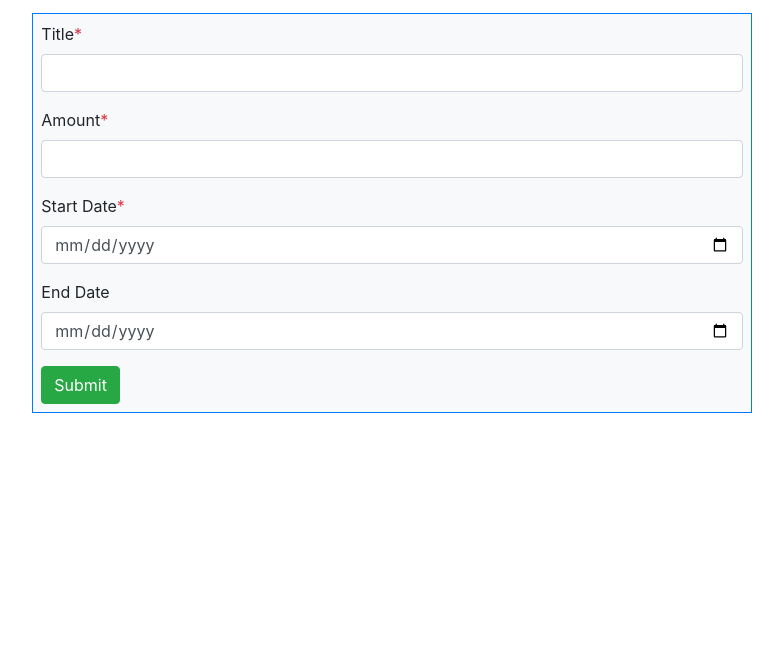
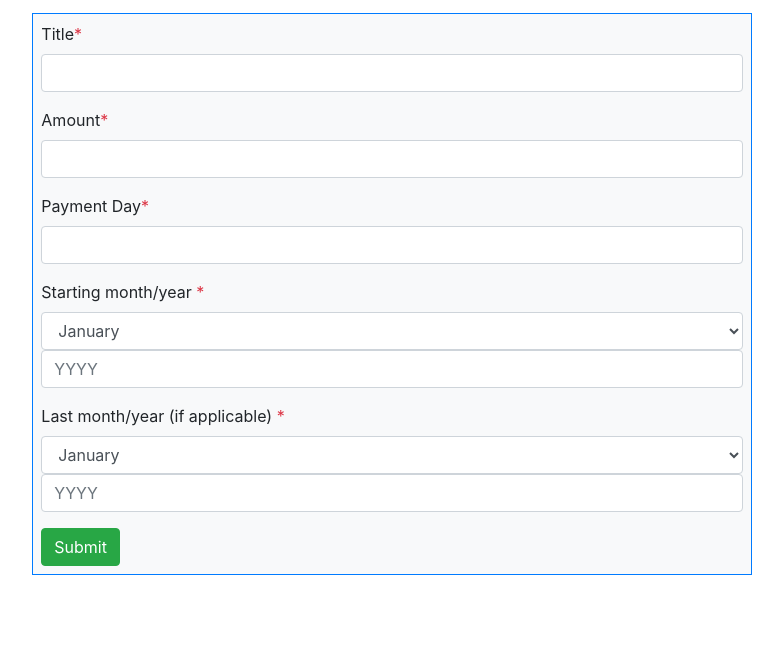
Before and after one commit to CAndre0904/portfolio, a Flask app: page /create in a window 1280 px wide. Shown: the part 155-802 px from the top of the page, without its empty margins (248-1031 px from the left). Before the commit the page ends 568 px from the top, so only its background shows below. Run offline with Flask 3, Linux system fonts and the light colour scheme; the visitor is signed in with stand-in values (Sample User, id 1).

Commit message:
Updated expenses to have separate fields for payment day, start month, start year, last month and last year.

```diff
--- a/finance_manager/config.py
+++ b/finance_manager/config.py
@@ -64,26 +64,35 @@ class Expense(db.Model):
     created = db.Column(db.DateTime, nullable=False)
     title = db.Column(db.Text, nullable=False)
     amount = db.Column(db.Float, nullable=False)
-    start_date = db.Column(db.Date, nullable=False)
-    end_date = db.Column(db.Date, nullable=True)
+    payment_day = db.Column(db.Integer, nullable=False)
+    start_month = db.Column(db.Integer, nullable=False)
+    start_year = db.Column(db.Integer, nullable=False)
+    last_month = db.Column(db.Integer, nullable=True)
+    last_year = db.Column(db.Integer, nullable=True)
     user = db.relationship("User", back_populates="expenses")
 
     # Declaring the constructor
-    def __init__(self, userid, title, amount, start_date, end_date):
+    def __init__(self, userid, title, amount, payment_day, start_month, start_year, last_month, last_year):
         self.userid = userid
         self.created = datetime.now()
         self.title = title
         self.amount = amount
-        self.start_date = start_date
-        self.end_date = end_date
+        self.payment_day = payment_day
+        self.start_month = start_month
+        self.start_year = start_year
+        self.last_month = last_month
+        self.last_year = last_year
 
     # Declaring a method to update an expense
-    def update(self, title, amount, due_date, end_date):
+    def update(self, userid, title, amount, payment_day, start_month, start_year, last_month, last_year):
         self.created = datetime.now()
         self.title = title
         self.amount = amount
-        self.start_date = due_date
-        self.end_date = end_date
+        self.payment_day = payment_day
+        self.start_month = start_month
+        self.start_year = start_year
+        self.last_month = last_month
+        self.last_year = last_year
         db.session.commit()
 
 class User(db.Model, UserMixin):
@@ -162,7 +171,7 @@ class UserView(ModelView):
 class ExpenseView(ModelView):
     column_display_pk = True
     column_hide_backrefs = False
-    column_list = ('id','userid','created','title','amount','start_date', 'end_date','user')
+    column_list = ('id','userid','created','title','amount', 'payment_day','start_month', 'start_year', 'last_month', 'last_year', 'user')
 
     # Only db admins can access the users table
     def is_accessible(self):
--- a/finance_manager/expenses/forms.py
+++ b/finance_manager/expenses/forms.py
@@ -1,10 +1,29 @@
 from flask_wtf import FlaskForm
 from wtforms import StringField, DecimalField, SubmitField, IntegerField, DateField
+from wtforms.fields.choices import SelectField
 from wtforms.validators import DataRequired, number_range
+
+selectMonths = [
+    [1, 'January'],
+    [2, 'February'],
+    [3, 'March'],
+    [4, 'April'],
+    [5, 'May'],
+    [6, 'June'],
+    [7, 'July'],
+    [8, 'August'],
+    [9, 'September'],
+    [10, 'October'],
+    [11, 'November'],
+    [12, 'December']
+]
 
 class ExpenseForm(FlaskForm):
     title = StringField(validators=[DataRequired()])
     amount = DecimalField(places=2, validators=[DataRequired(), number_range(min=0)])
-    start_date = DateField(validators=[DataRequired()])
-    end_date = DateField()
+    payment_day = IntegerField(validators=[DataRequired(), number_range(min=1, max=31)])
+    start_month = SelectField(choices=selectMonths, validators=[DataRequired()])
+    start_year = IntegerField(validators=[DataRequired()])
+    last_month = SelectField(choices=selectMonths)
+    last_year = IntegerField()
     submit = SubmitField()
--- a/finance_manager/expenses/views.py
+++ b/finance_manager/expenses/views.py
@@ -9,6 +9,20 @@ import base64
 
 expenses_bp = Blueprint('expenses', __name__, template_folder='templates')
 
+months = {
+            'January': 1,
+            'February': 2,
+            'March': 3,
+            'April': 4,
+            'May': 5,
+            'June': 6,
+            'July': 7,
+            'August': 8,
+            'September': 9,
+            'October': 10,
+            'November': 11,
+            'December': 12
+        }
 
 @expenses_bp.route('/expenses')
 @login_required
@@ -41,11 +55,46 @@ def create():
         cipher = Fernet(encoded_key)
         title_bs = form.title.data.encode()
         encrypted_title = cipher.encrypt(title_bs)
+
+        months = {
+            'January': 1,
+            'February': 2,
+            'March': 3,
+            'April': 4,
+            'May': 5,
+            'June': 6,
+            'July': 7,
+            'August': 8,
+            'September': 9,
+            'October': 10,
+            'November': 11,
+            'December': 12
+        }
+
+
+
         # Declaring the expense
-        new_expense = Expense(userid=current_user.get_id(), title=encrypted_title, amount=form.amount.data, start_date=form.start_date.data, end_date=form.end_date.data)
+        new_expense = Expense(userid=current_user.get_id(), title=encrypted_title,
+                              amount=form.amount.data, payment_day=form.payment_day.data,
+                              start_month=form.start_month.data, start_year=form.start_year.data,
+                              last_month=form.last_month.data, last_year=form.last_year.data)
         # Adding the expense to the database
         db.session.add(new_expense)
         db.session.commit()
         flash('Expense created', category='success')
         return redirect(url_for('expenses.expenses'))
     return render_template('expenses/create.html', form=form)
+
+
+@expenses_bp.route('/<int:id>/delete')
+@login_required
+def delete(id):
+    # Only the author can delete the expense
+    if current_user.id != (Expense.query.filter_by(id=id).first()).userid:
+        flash('You do not have authorisation to delete this expense.', category="primary")
+        return redirect(url_for('expenses.expenses'))
+    # Deleting the expense
+    Expense.query.filter_by(id=id).delete()
+    db.session.commit()
+    flash('Expense deleted', category='success')
+    return redirect(url_for('expenses.expenses'))
--- a/finance_manager/templates/expenses/create.html
+++ b/finance_manager/templates/expenses/create.html
@@ -18,13 +18,25 @@
                             {{ form.amount(class="form-control") }}
                         </div>
                         <div class="form-group">
-                            {{ form.start_date.label}}<span class="text-danger">*</span>
-                            {{ form.start_date(class="form-control", type="date") }}
+                            {{ form.payment_day.label}}<span class="text-danger">*</span>
+                            {{ form.payment_day(class="form-control") }}
                         </div>
+
+
                         <div class="form-group">
-                            {{ form.end_date.label}}<span class="text-danger"></span>
-                            {{ form.end_date(class="form-control", type="date") }}
+                            <label>Starting month/year</label>
+                            <span class="text-danger">*</span>
+                            {{ form.start_month(class="form-control") }}
+                            {{ form.start_year(class="form-control", placeholder="YYYY") }}
                         </div>
+
+                          <div class="form-group">
+                            <label>Last month/year (if applicable)</label>
+                            <span class="text-danger">*</span>
+                            {{ form.last_month(class="form-control") }}
+                            {{ form.last_year(class="form-control", placeholder="YYYY") }}
+                        </div>
+
                         <div>
                             {{ form.submit(class="btn btn-success") }}
                         </div>
```
Also changed, not shown: finance_manager/templates/expenses/expenses.html (+8 -2 lines).
